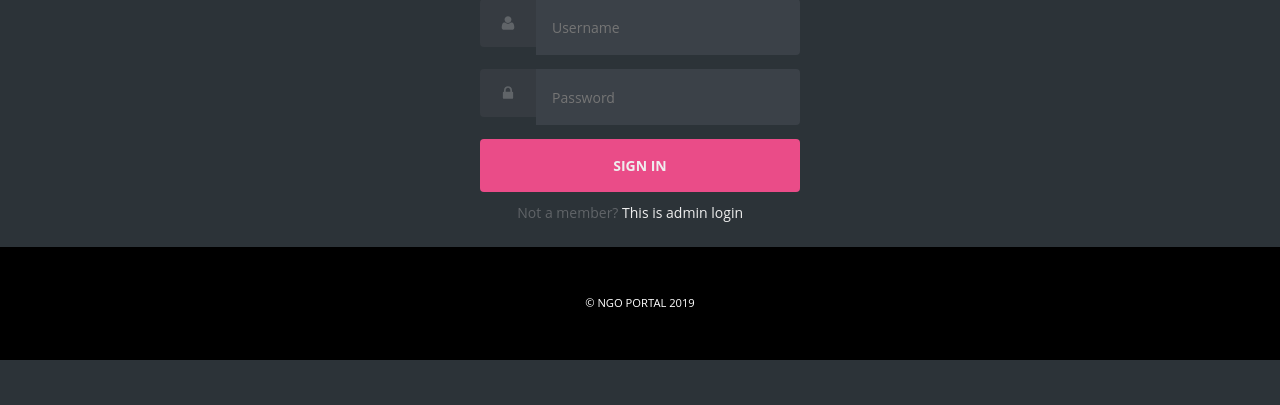
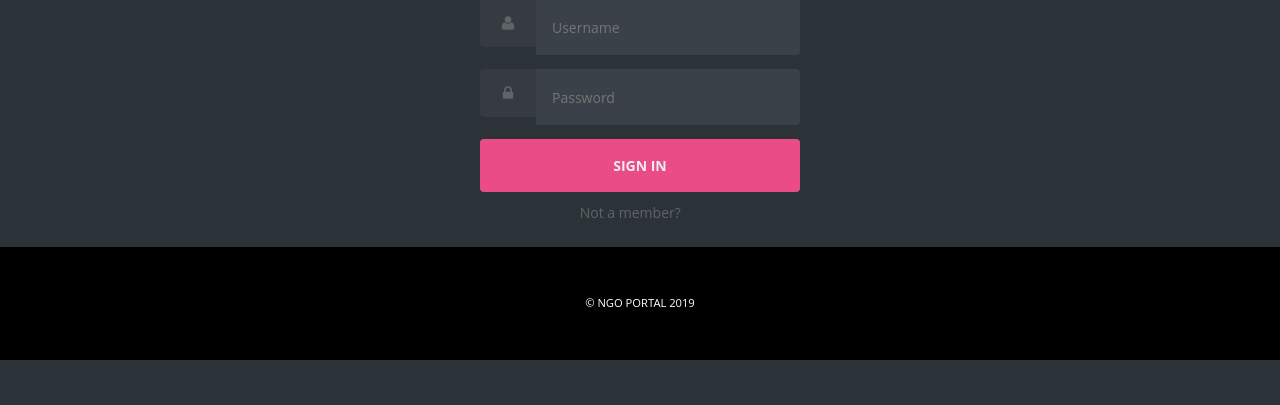
Before and after one commit to anonymousabhi/ngo_portal, a PHP site: page /login.php in a window 1280 px wide. Shown: the part 188-593 px from the top of the page. Run offline with PHP 8.4, Linux system fonts and the light colour scheme; some libraries are stand-ins or nearby versions.

Commit message:
Update login.php

```diff
--- a/login.php
+++ b/login.php
@@ -43,7 +43,7 @@
 
     </form>
 
-    <p class="text--center">Not a member? <a href="#">This is admin login</a> <svg class="icon"><use xmlns:xlink="http://www.w3.org/1999/xlink" xlink:href="assets/images/icons.svg#arrow-right"></use></svg></p>
+    <p class="text--center">Not a member? <svg class="icon"><use xmlns:xlink="http://www.w3.org/1999/xlink" xlink:href="assets/images/icons.svg#arrow-right"></use></svg></p>
 
   </div>
 
```
